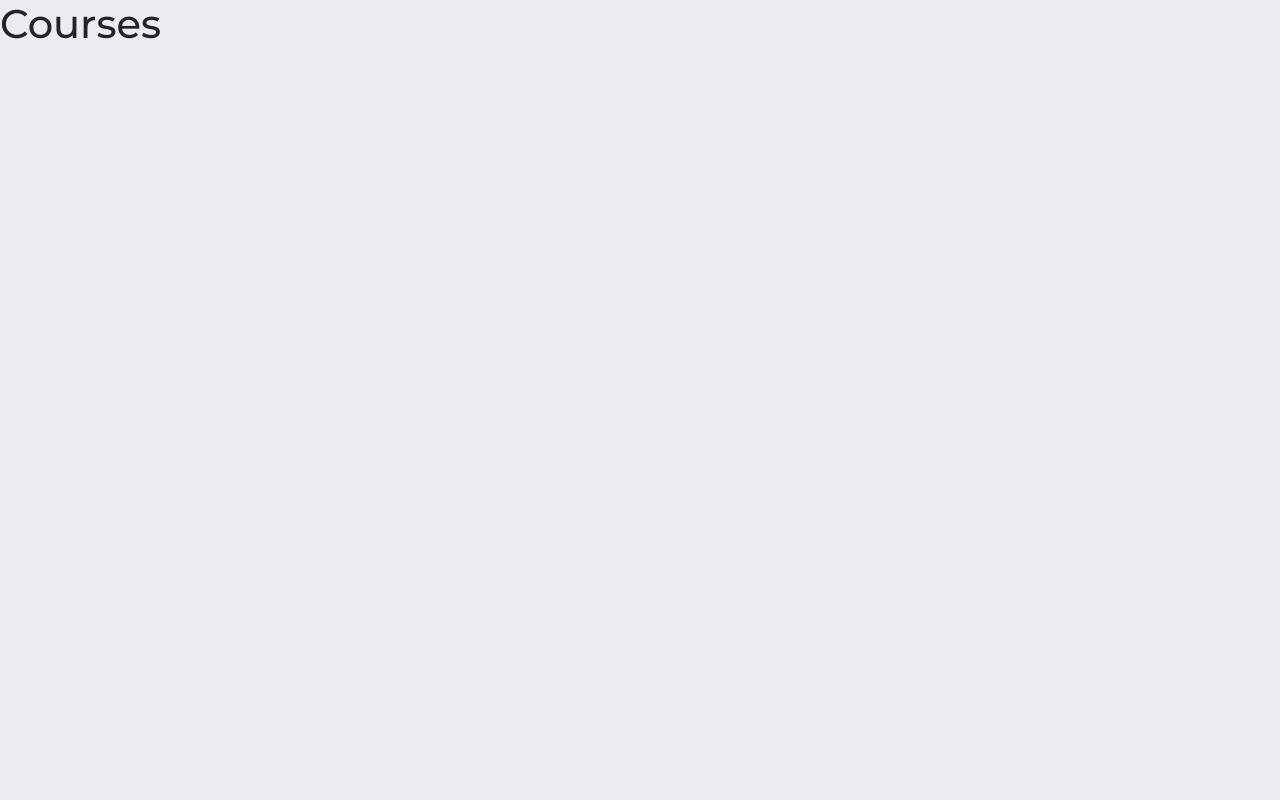
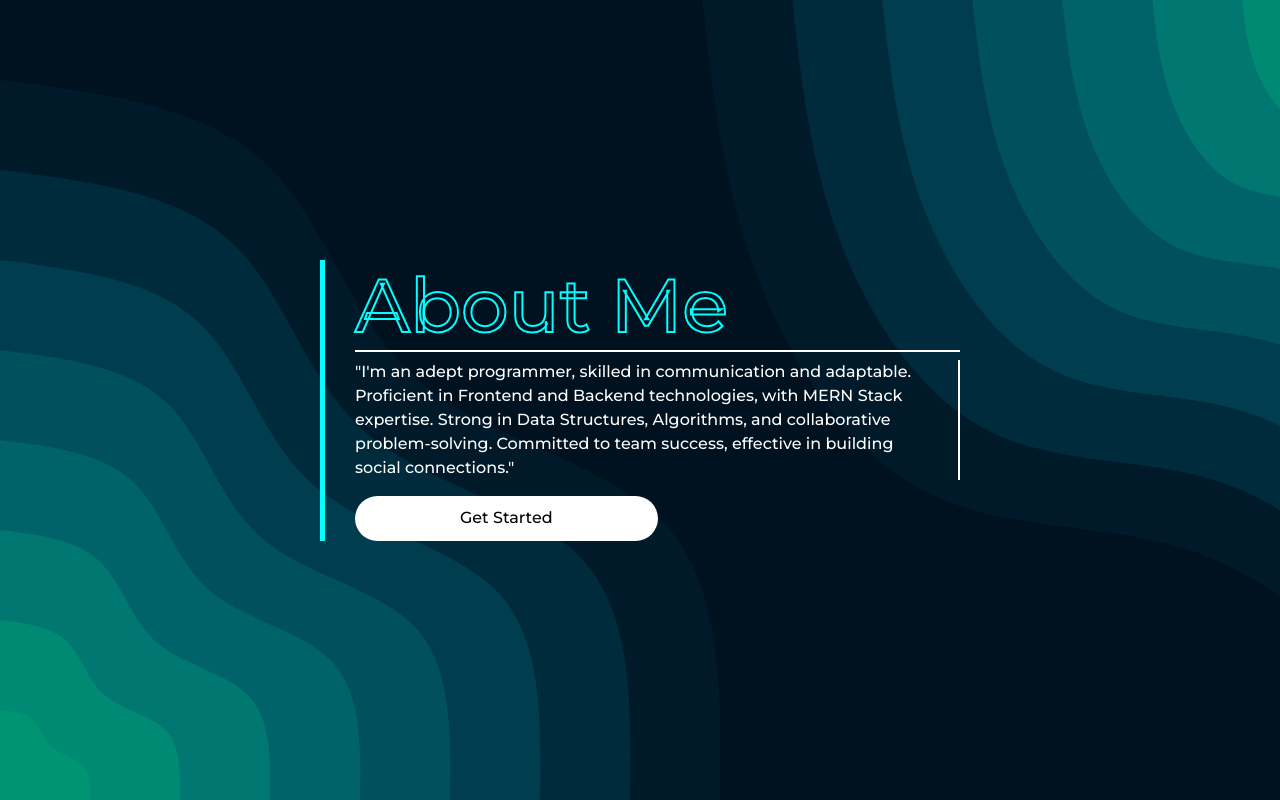
Before and after one commit to VVSD-Charan/Portfolio, a React (Create React App) app in the folder client/: page /courses in a window 1280 px wide. Built offline with nearby package versions, Linux system fonts and the light colour scheme.

Commit message:
Courses intro

```diff
--- a/client/src/pages/Courses.js
+++ b/client/src/pages/Courses.js
@@ -3,7 +3,19 @@ import React from 'react'
 function Courses() {
     return (
         <div>
-            <h1>Courses</h1>
+            <div className='courses-intro' style={{ backgroundImage: `url('./courses.svg')` }}>
+                <div className='courses-intro-content'>
+                    <h1>About Me</h1>
+
+                    <div>
+                        <p>
+                            "I'm an adept programmer, skilled in communication and adaptable. Proficient in Frontend and Backend technologies, with MERN Stack expertise. Strong in Data Structures, Algorithms, and collaborative problem-solving. Committed to team success, effective in building social connections."
+                        </p>
+
+                        <button className='primary-button'>Get Started</button>
+                    </div>
+                </div>
+            </div>
         </div>
     )
 }
--- a/client/src/stylesheets/projects-courses.css
+++ b/client/src/stylesheets/projects-courses.css
@@ -49,6 +49,36 @@
     transition: all 0.5s;
 }
 
+.courses-intro{
+    background-size: cover;
+    background-position: cover;
+    height: 100vh;
+    width: 100%;
+    display: flex;
+    align-items: center;
+    justify-content: center;
+}
+
+.courses-intro-content{
+    width: 50%;
+    color: white;
+    border-left : 5px solid cyan;
+    padding-left: 30px;
+}
+
+.courses-intro-content div p{
+    border-right: 2px solid white;
+    padding-right: 20px;
+}
+
+.courses-intro-content h1{
+    font-size: 75px;
+    -webkit-text-fill-color: transparent;
+    -webkit-text-stroke-width: 2px;
+    -webkit-text-stroke-color: cyan;
+    border-bottom: 2px solid white;
+}
+
 @keyframes project-animation{
     0%{
         transform: rotate(-5deg);
```
Also changed, not shown: client/public/courses.svg (added).
